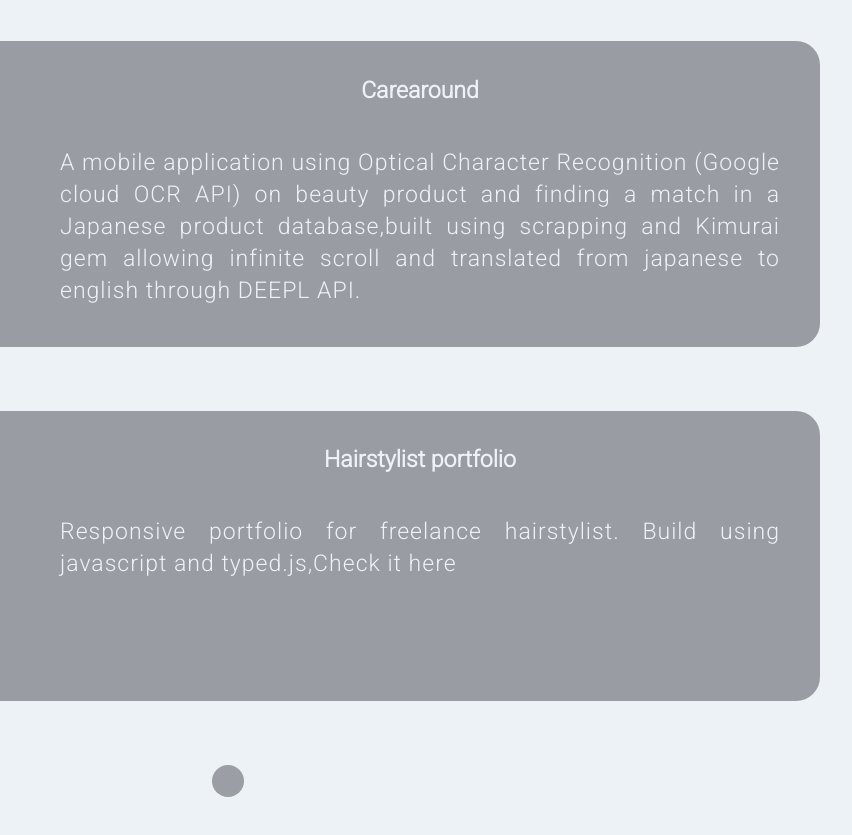
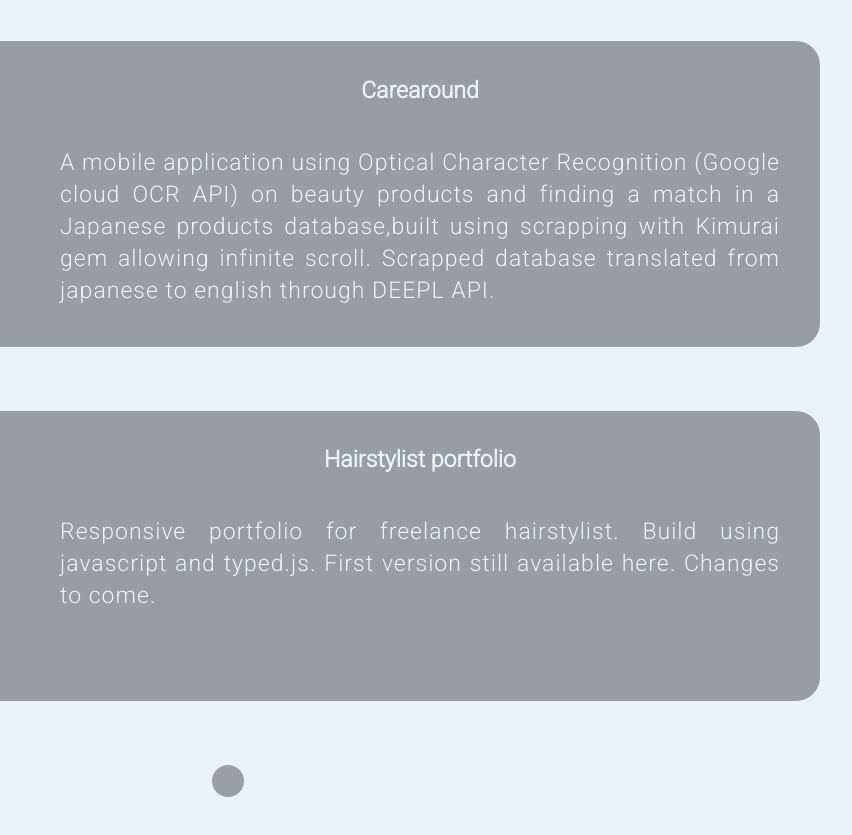
Before and after one commit to Laeti-dev/vanilla-portfolio, a plain HTML site: page index.html in a window 1280 px wide. Shown: the part 1580-2415 px from the top of the page, 428-1280 px from the left. Drawn offline with nearby package versions, Linux system fonts and the light colour scheme.

Commit message:
revue project details content

```diff
--- a/index.html
+++ b/index.html
@@ -123,7 +123,7 @@
                 </div>
                 <div class="P-slide__project--details">
                   <h2>Carearound</h2>
-                  <p>A mobile application using Optical Character Recognition (Google cloud OCR API) on beauty product and finding a match in a Japanese product database,built using scrapping and Kimurai gem allowing infinite scroll and translated from japanese to english through DEEPL API.
+                  <p>A mobile application using Optical Character Recognition (Google cloud OCR API) on beauty products and finding a match in a Japanese products database,built using scrapping with Kimurai gem allowing infinite scroll. Scrapped database translated from japanese to english through DEEPL API.
                   </p>
                 </div>
               </div>
@@ -134,7 +134,7 @@
                   width="344">
                 <div class="P-slide__project--details">
                   <h2>Hairstylist portfolio</h2>
-                  <p>Responsive portfolio for freelance hairstylist. Build using javascript and typed.js,<a href="https://laeti-dev.github.io/ikusawa-masaki/">Check it here</a>
+                  <p>Responsive portfolio for freelance hairstylist. Build using javascript and typed.js. First version still available <a href="https://laeti-dev.github.io/ikusawa-masaki/">here</a>. Changes to come.
                   </p>
                 </div>
               </div>
```
